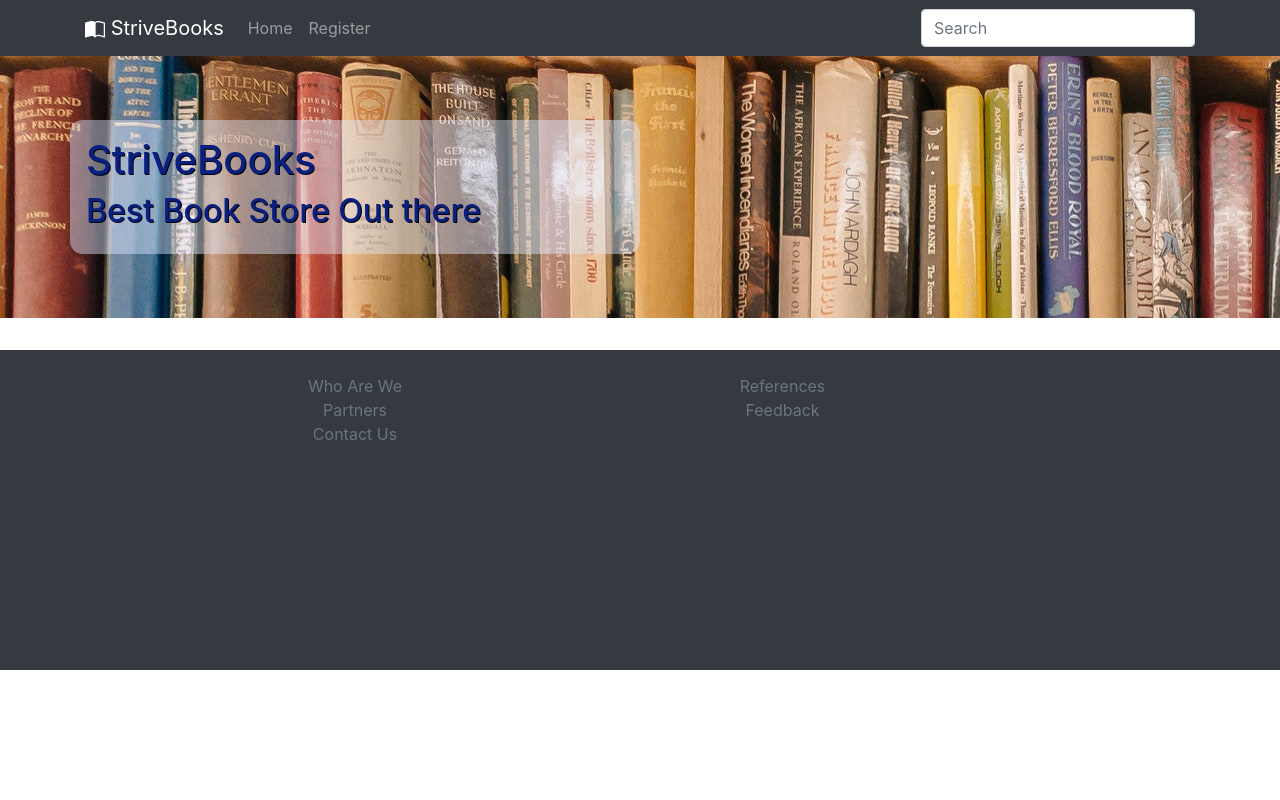
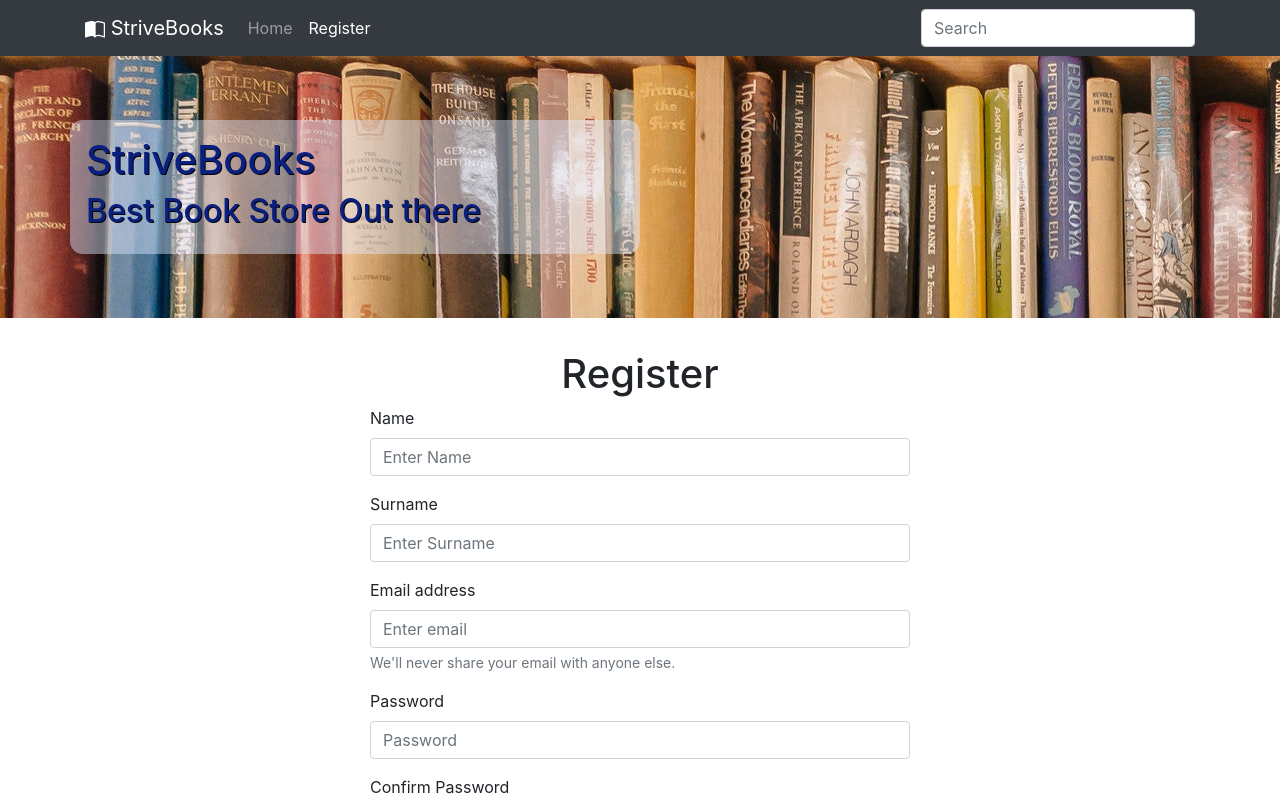
Before and after one commit to Radensuaso/m4d2-react-book-store, a React (Create React App) app: page /registration in a window 1280 px wide. Shown: the top 800 px of the page. Built offline with nearby package versions, Linux system fonts and the light colour scheme.

Commit message:
Homework d9 finished

```diff
--- a/src/App.js
+++ b/src/App.js
@@ -30,7 +30,7 @@ const App = () => {
             />
           )}
         />
-        <Route path="/register" exact component={RegistrationArea} />
+        <Route path="/registration" component={RegistrationArea} />
         <MyFooter />
       </div>
     </Router>
--- a/src/components/MyNav.jsx
+++ b/src/components/MyNav.jsx
@@ -22,11 +22,11 @@ const MyNav = (props) => {
             </Link>
             <Link
               className={
-                props.location.pathname === "/register"
+                props.location.pathname === "/registration"
                   ? "nav-link active"
                   : "nav-link"
               }
-              to="/Register"
+              to="/registration"
             >
               Register
             </Link>
--- a/src/components/RegistrationArea/Register.jsx
+++ b/src/components/RegistrationArea/Register.jsx
@@ -19,7 +19,7 @@ const Register = (props) => {
                 }
                 value={props.inputs.name}
                 title="Please insert at least 2 chars."
-                pattern="{2}"
+                pattern=".{2,}"
                 type="text"
                 placeholder="Enter Name"
                 required
@@ -34,7 +34,7 @@ const Register = (props) => {
                 }
                 value={props.inputs.surname}
                 title="Please insert at least 3 chars."
-                pattern="{3}"
+                pattern=".{3,}"
                 type="text"
                 placeholder="Enter Surname"
                 required
--- a/src/components/RegistrationArea/RegistrationArea.jsx
+++ b/src/components/RegistrationArea/RegistrationArea.jsx
@@ -1,7 +1,7 @@
 import Register from "./Register"
 import SuccessfulRegistration from "./SuccessfulRegistration"
 import { useState } from "react"
-import { BrowserRouter as Router, Route } from "react-router-dom"
+import { Route } from "react-router-dom"
 
 const RegistrationArea = (props) => {
   const [inputs, setInputs] = useState({
@@ -11,8 +11,6 @@ const RegistrationArea = (props) => {
     password: "",
   })
 
-  const [submitted, setSubmitted] = useState(false)
-
   /* function to handle the change of input fields to the state */
   const handleInputChange = (input, value) => {
     setInputs({ ...inputs, [input]: value })
@@ -21,13 +19,12 @@ const RegistrationArea = (props) => {
   /* function to handle submit */
   const handleSubmit = (e) => {
     e.preventDefault()
-    setSubmitted(true)
-    props.history.push("/register/success")
+    props.history.push("/registration/success")
   }
   return (
-    <Router>
+    <>
       <Route
-        path="/register"
+        path="/registration"
         exact
         render={(routerProps) => (
           <Register
@@ -38,16 +35,15 @@ const RegistrationArea = (props) => {
           />
         )}
       />
-      {submitted && (
+
       <Route
-          path="/register/success"
+        path="/registration/success"
         exact
         render={(routerProps) => (
           <SuccessfulRegistration {...routerProps} inputs={inputs} />
         )}
       />
-      )}
-    </Router>
+    </>
   )
 }
 
--- a/src/components/RegistrationArea/SuccessfulRegistration.jsx
+++ b/src/components/RegistrationArea/SuccessfulRegistration.jsx
@@ -3,6 +3,7 @@ import Row from "react-bootstrap/Row"
 import Col from "react-bootstrap/Col"
 
 const SuccessfulRegistration = (props) => {
+  console.log("I'm here")
   return (
     <Container id="register-container">
       <h1 className="text-center text-success">Registration Successful!</h1>
```
Lines whose indentation alone changed are shown as unchanged.
